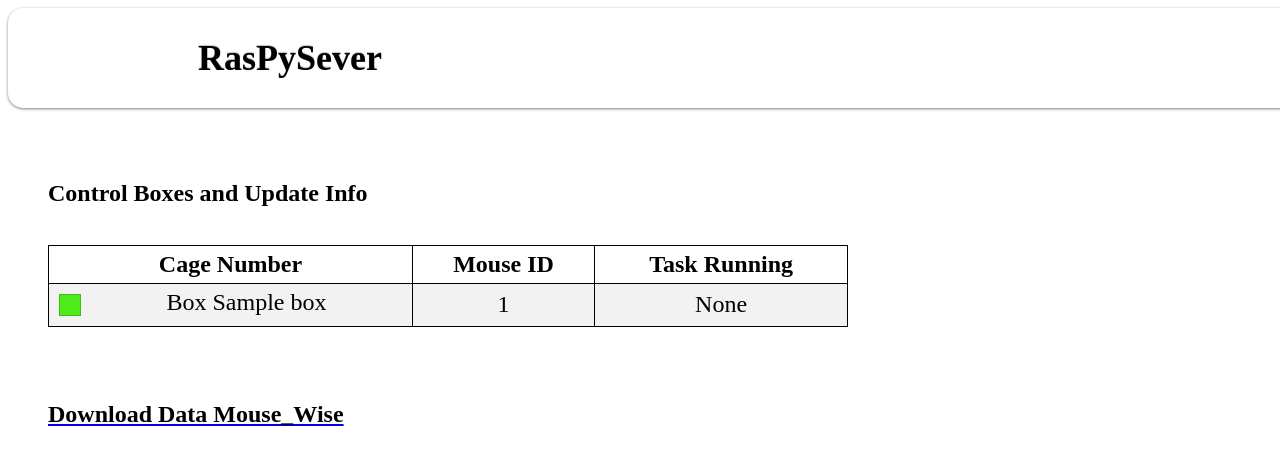
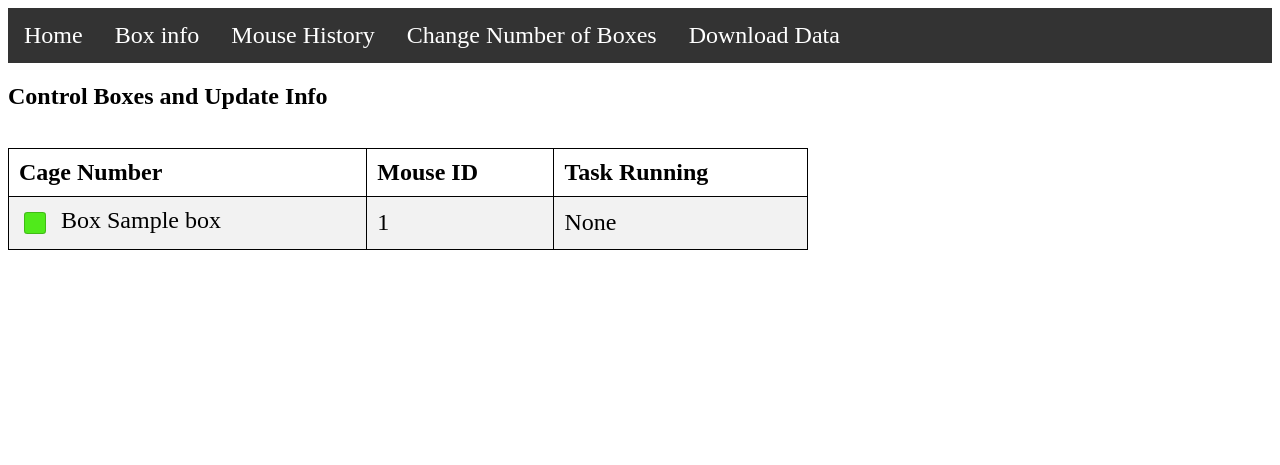
Before and after one commit to yves-weissenberger/behaviour_webserver, a Django app: template RasPyServer/mysite/getData/templates/getData/boxes.html in a window 1280 px wide; the page is wider, and only the part inside the window is pictured. Shown: the top 465 px of that part. Run offline with Django 3.2, Linux system fonts and the light colour scheme; the template is opened without the code that fills it: most values are stand-ins (such as "Sample title", 1, 10 or a date in 2020).

Commit message:
updated homecage layout

```diff
--- a/RasPyServer/mysite/getData/static/getData/style.css
+++ b/RasPyServer/mysite/getData/static/getData/style.css
@@ -2,11 +2,6 @@
 h1{
 	padding-top: 10px;
 	font-size: 36px;
-	padding:0px;
-	margin: 0px;
-	line-height:100px;
-	text-shadow: 0 -1px 1px rgba(0,0,0,0.25);
-	width:310px;
 	float:left;
 }
 
@@ -18,15 +13,47 @@ h1{
 
 
 }
+table, th, td {
+    border: 1px solid black;
+    border-collapse: collapse;
+}
 
 
-th,tr {text-align: left;
+.navlist {
+	    list-style-type: none;
+	    margin: 0;
+	    padding: 0;
+	    overflow: hidden;
+	    background-color: #333;
+}
+
+.navlist li {
+    float: left;
+    font-size: 24px;
+}
+
+
+.navlist a, .dropbtn {
+    display: inline-block;
+    color: white;
+    text-align: center;
+    padding: 14px 16px;
+    text-decoration: none;
+}
+
+.navlist a:hover {
+	 color: #C5C5C5;
+}
+
+
+th,tr,td {text-align: left;
 	   font-size: 24px;
 		padding: 10px;
 	    color: #000;
+}
 
 
-}
+
 
 tr:nth-child(even){background-color: #f2f2f2}
 
@@ -50,18 +77,14 @@ tr:nth-child(even){background-color: #f2f2f2}
 .banner{
 	width:100%;
 	height: 100px;
-	margin:7px auto;
 	-moz-box-shadow: 0 1px 3px rgba(0,0,0,0.5);
 	-webkit-box-shadow: 0 1px 3px rgba(0,0,0,0.5);
 	-moz-border-radius: 15px;
 	-webkit-border-radius: 15px;
+	background-color: #1B558B;
 	padding-left:190px;
 }
 
-
-.banner0{
-	background: #656964 url(banner0.png) no-repeat left;
-}
 
 
 .onLabel {
@@ -70,6 +93,8 @@ tr:nth-child(even){background-color: #f2f2f2}
   height: 20px;
   margin: 5px;
   border: 1px solid rgba(0, 0, 0, .2);
+  border-radius: 15%;
+
 }
 
 .green {
--- a/RasPyServer/mysite/getData/templates/getData/boxes.html
+++ b/RasPyServer/mysite/getData/templates/getData/boxes.html
@@ -1,31 +1,31 @@
+
+
 {% load static %}
 
 <link rel="stylesheet" type="text/css" href="{% static 'getData/style.css' %}?{% now "U" %}" />
 
- <div class="banner banner3">
-		<h1> RasPySever </h1>
- </div>
+
+
+<header>
+    <nav class="navigation">
+        <ul class="navlist">
+          <li><a href="/getData/">Home</a></li>
+          <li><a href="#news">Box info</a></li>
+          <li><a href="#news">Mouse History</a></li>
+          <li><a href="/getData/set_num_boxes/">Change Number of Boxes</a></li>
+
+          <li><a href="/getData/download_data/" > Download Data </a> </li>
+</ul>
+
+    </nav>
+</header>
 
 
 
-<ul>
+<body>
 
-
-<style>
-table, th, td {
-    border: 1px solid black;
-    border-collapse: collapse;
-}
-th, td {
-    padding: 5px;
-    text-align: center;
-}
-</style>
-
-<body>
+    <h2> Control Boxes and Update Info </h2>
         <br>
-<br>
-<h2> Control Boxes and Update Info </h2>
         <table class="box_table">
 
         <tr>
@@ -46,25 +46,16 @@ th, td {
                         <div class="onLabel red"></div>
                     {% endif %}
 
-
-
                     <a href="/getData/{{box}}/"> Box {{box}} </a>
                 </td>
                 <td> {{mouseID}}  </td>
                 <td>  None   </td>
 
- <br>
             </tr>
         {% endfor %}
 
-</body>
 
-
-</ul>
 
     </table>
 
-<br>
-<br>
-<br>
-<a href="/getData/download_data/" > <h2> <font color="black" >Download Data Mouse_Wise </font> </h2>
+</body>
```
Also changed, not shown: RasPyServer/mysite/getData/static/getData/box_style.css (+38 -2 lines), RasPyServer/mysite/getData/templates/getData/box_info.html (+11 -7 lines). Lines whose indentation alone changed are shown as unchanged.
